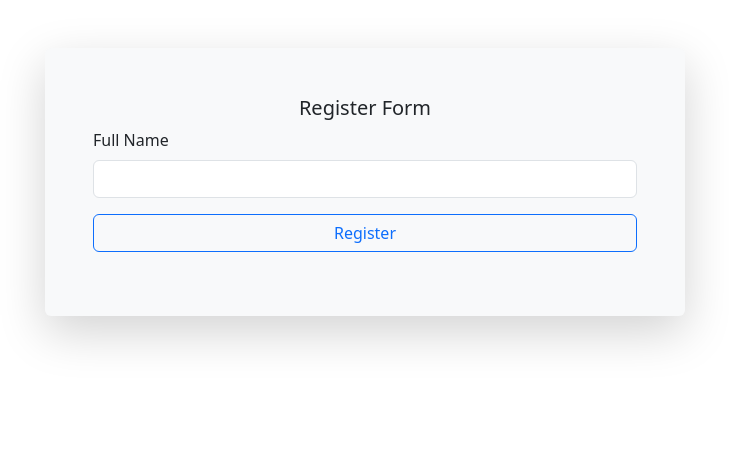
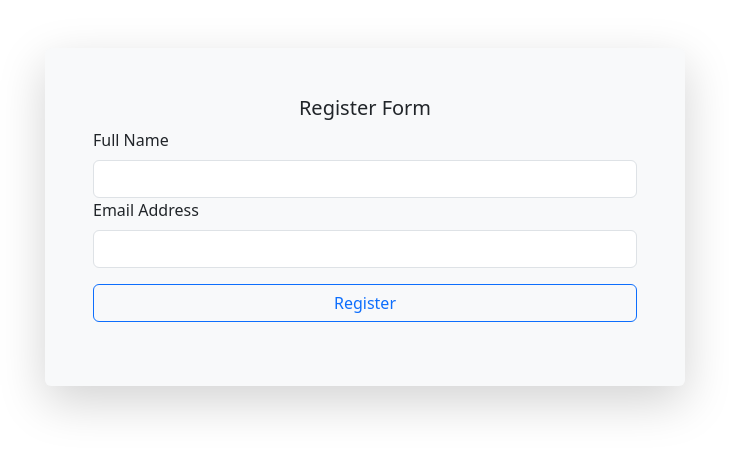
Before and after one commit to Muba-rak/murphy-s-project, a plain HTML site: page index.html in a window 1280 px wide. Shown: the whole page, without its empty margins (275-1004 px from the left). Drawn offline with nearby package versions, Linux system fonts and the light colour scheme.

Commit message:
updated index page

```diff
--- a/index.html
+++ b/index.html
@@ -17,6 +17,9 @@
       <h1 class="text-center fs-5">Register Form</h1>
       <label for="fullname" class="form-label">Full Name</label>
       <input type="text" class="form-control px-2" />
+      <label for="email" class="form-label">Email Address</label>
+      <input type="email" class="form-control px-2" />
+
       <button type="submit" class="w-100 btn btn-outline-primary my-3">
         Register
       </button>
```
Also changed, not shown: note.txt.
